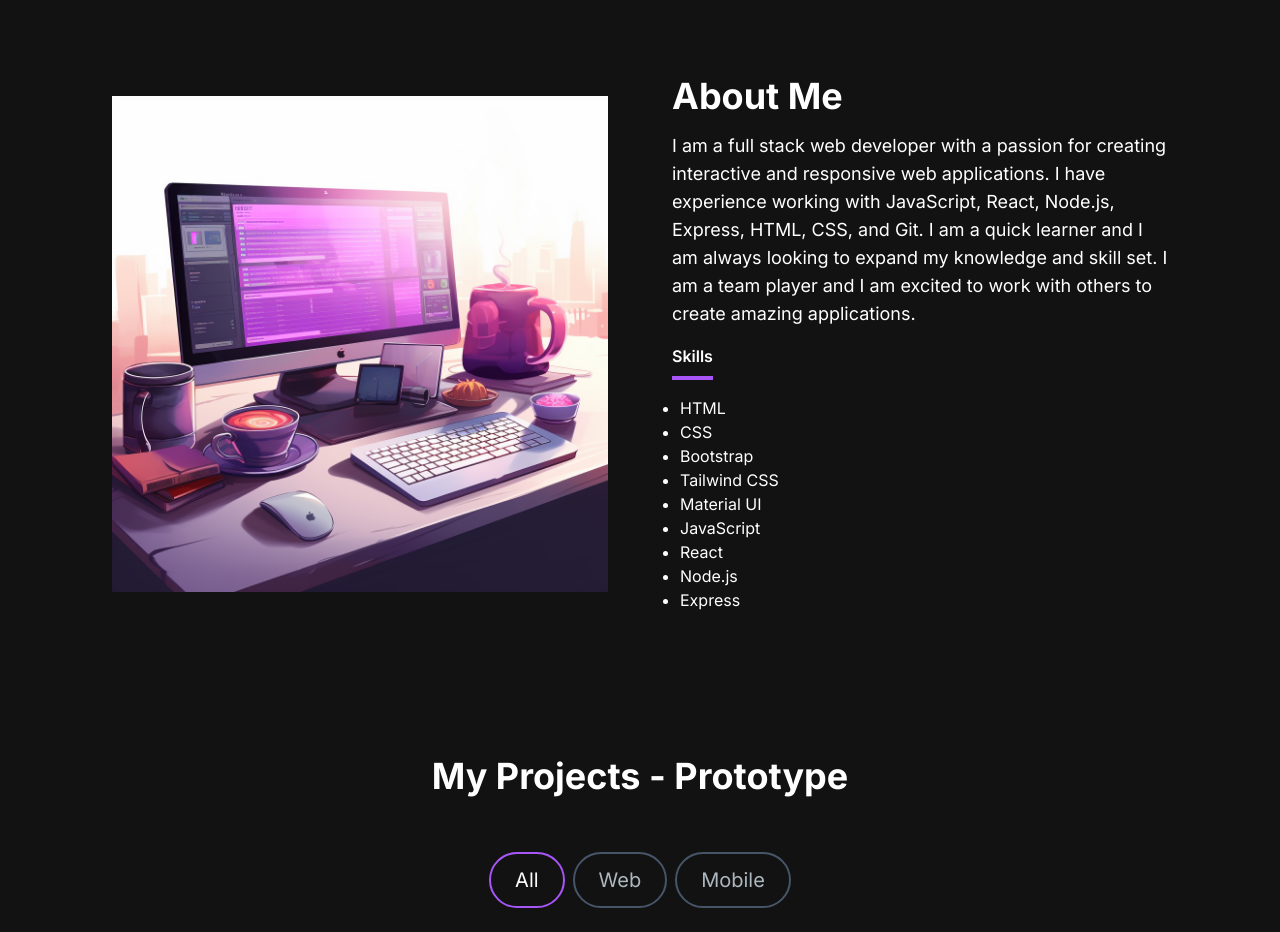
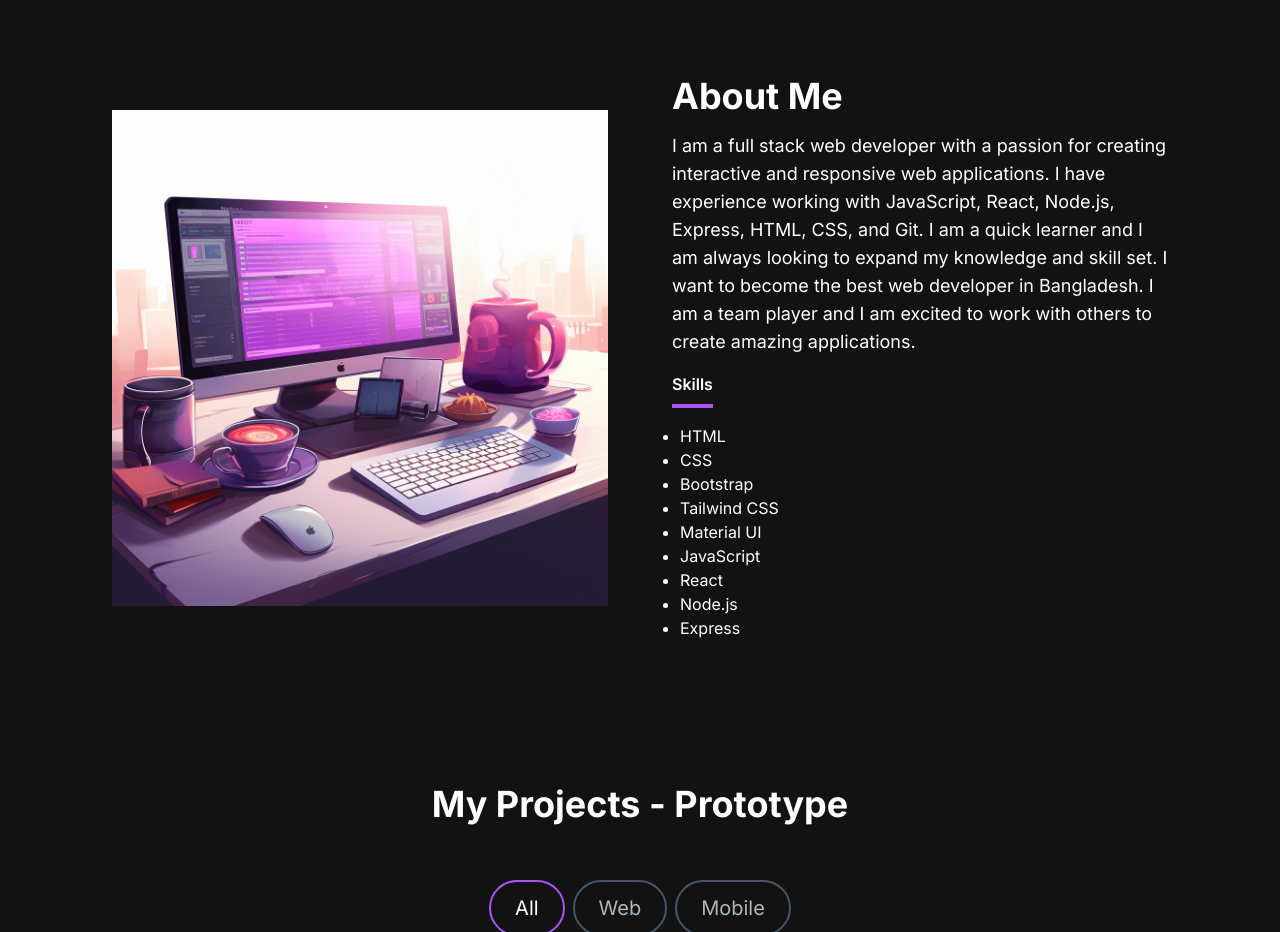
Before and after one commit to SolaymanSinha/portfolio, a Next.js app: page / in a window 1280 px wide. Shown: the part 820-1752 px from the top of the page. Built offline with nearby package versions, Linux system fonts and the light colour scheme.

Commit message:
robots.txt added

```diff
--- a/src/app/components/AboutSection.jsx
+++ b/src/app/components/AboutSection.jsx
@@ -40,6 +40,7 @@ const AboutSection = () => {
 			<div className="md:grid md:grid-cols-2 gap-8 items-center py-4 px-4 xl:gap-16 sm:py-16 xl:px-16">
 				<Image
 					src="/images/about-image.png"
+					alt="About Image"
 					width={500}
 					height={500}
 				/>
@@ -48,8 +49,8 @@ const AboutSection = () => {
 					<p className="text-base lg:text-lg">
 						I am a full stack web developer with a passion for creating interactive and responsive web applications. I have
 						experience working with JavaScript, React, Node.js, Express, HTML, CSS, and Git. I am a quick learner and I am always
-						looking to expand my knowledge and skill set. I am a team player and I am excited to work with others to create
-						amazing applications.
+						looking to expand my knowledge and skill set. I want to become the best web developer in Bangladesh. I am a team
+						player and I am excited to work with others to create amazing applications.
 					</p>
 					<div className="flex flex-row justify-start mt-4">
 						<TabButton
```
